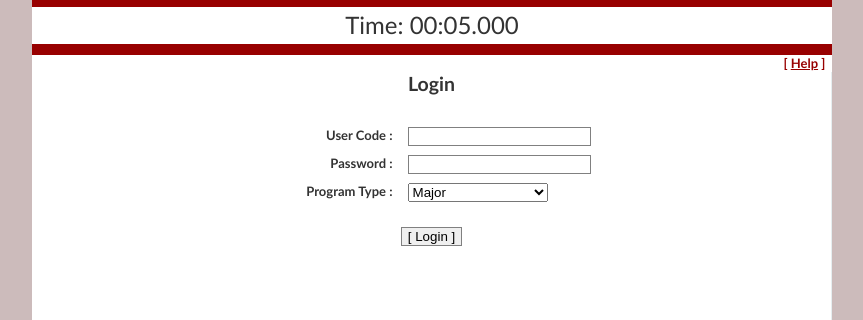
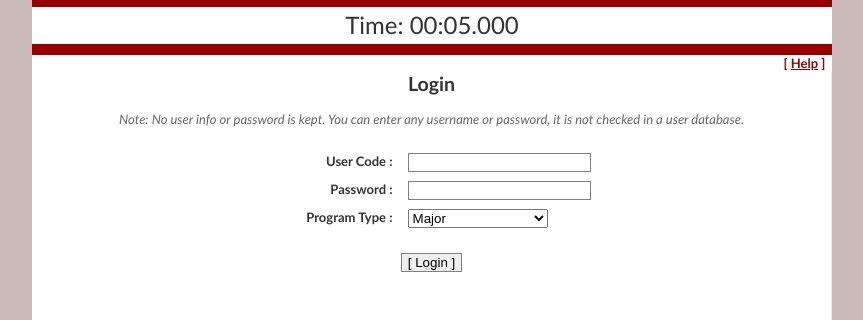
Before and after one commit to gecitemre/metu-register, a plain HTML site: page index.html in a window 1280 px wide. Shown: the part 69-389 px from the top of the page, without its empty margins (208-1071 px from the left). Drawn offline with Linux system fonts and the light colour scheme.

Commit message:
Add login note and update logout link

```diff
--- a/index.html
+++ b/index.html
@@ -104,6 +104,11 @@
 
                         <h2>Login</h2>
 
+                        <div style="text-align: center; margin: 10px; color: #666;">
+                            <em>Note: No user info or password is kept. You can enter any username or password, it is
+                                not checked in a user database.</em>
+                        </div>
+
                         <div id="formmessage">
                             <font color="red"></font>
                         </div>
```
Also changed, not shown: register.html (+1 -1 lines).
